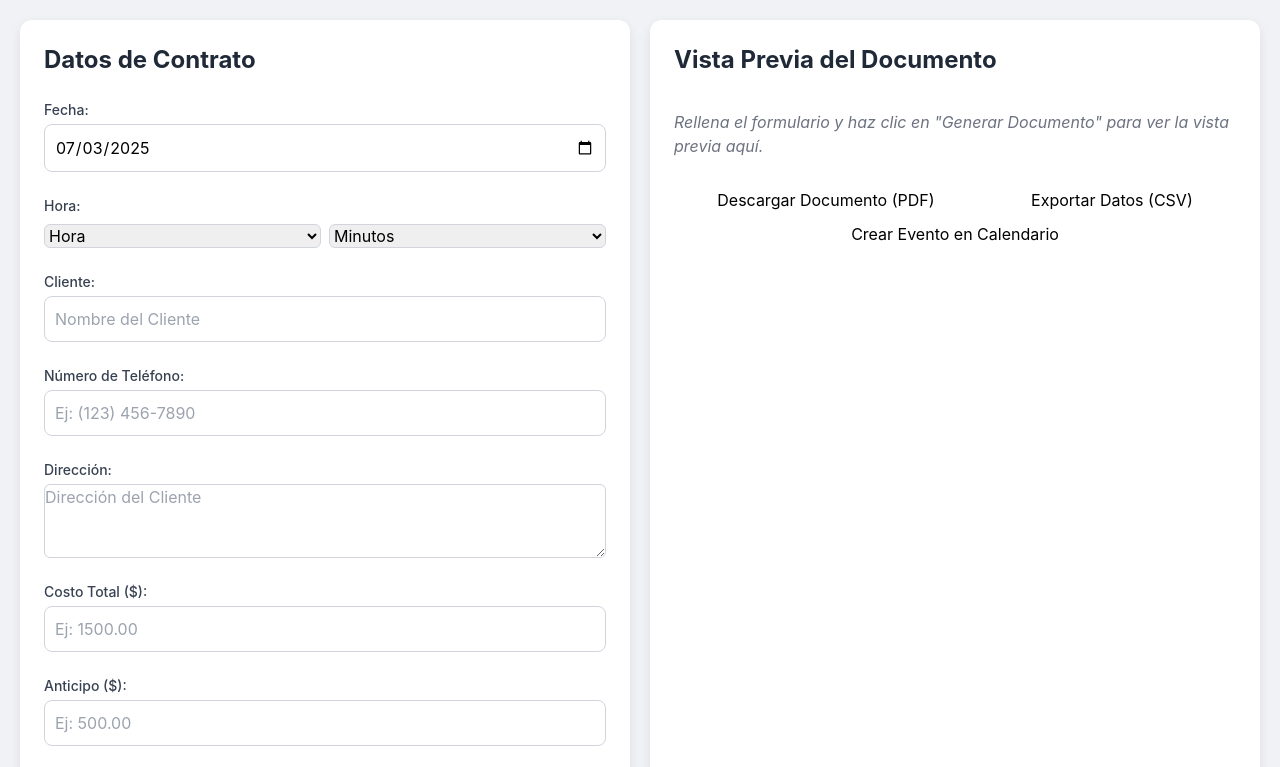
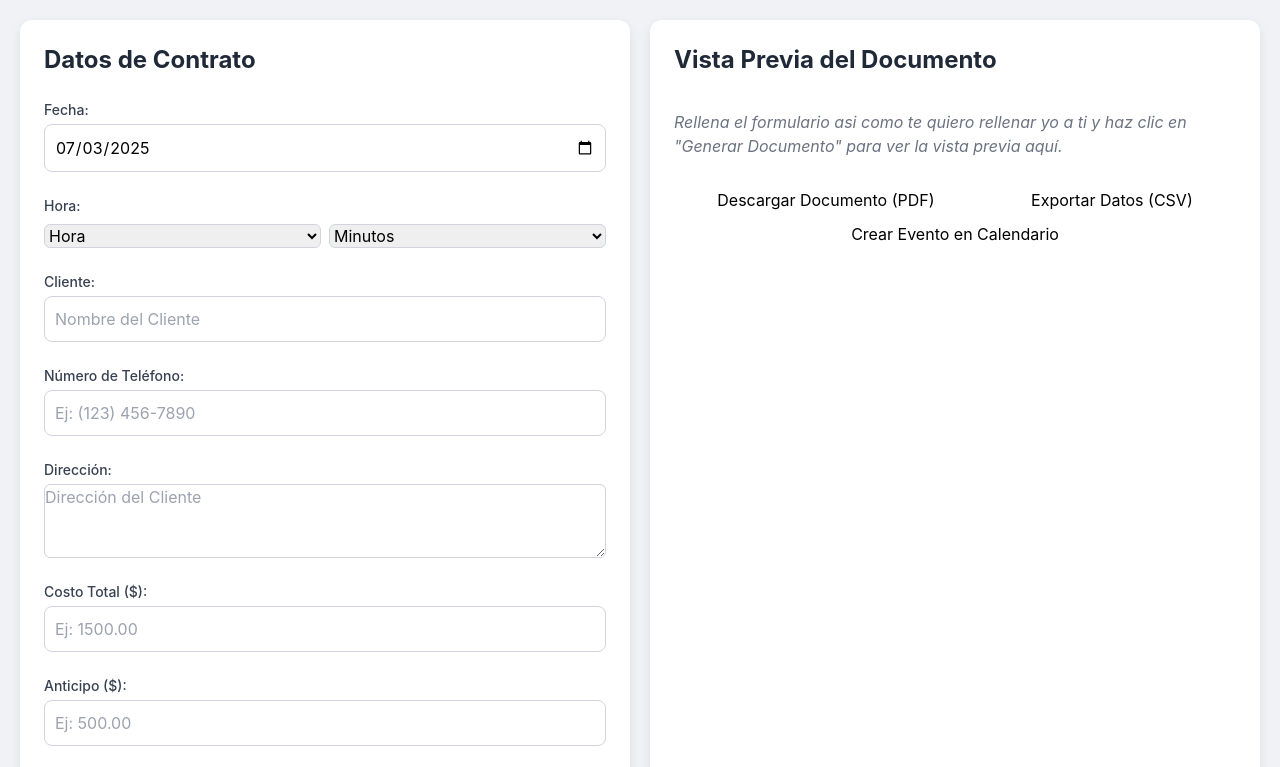
Before and after one commit to noodluismx/Decoglobos, a plain HTML site: page index.html in a window 1280 px wide. Shown: the top 767 px of the page. Drawn offline with nearby package versions, Linux system fonts and the light colour scheme.

Commit message:
Update index.html

```diff
--- a/index.html
+++ b/index.html
@@ -286,7 +286,7 @@ Firma: __________________________</textarea>
         <div class="document-preview-section">
             <h2 class="text-2xl font-bold text-gray-800 mb-6">Vista Previa del Documento</h2>
             <div id="documentOutput" class="space-y-4 text-gray-900">
-                <p class="text-gray-500 italic">Rellena el formulario y haz clic en "Generar Documento" para ver la vista previa aquí.</p>
+                <p class="text-gray-500 italic">Rellena el formulario asi como te quiero rellenar yo a ti y haz clic en "Generar Documento" para ver la vista previa aquí.</p>
             </div>
             <div class="button-group">
                 <button id="downloadPdfBtn">Descargar Documento (PDF)</button>
```
